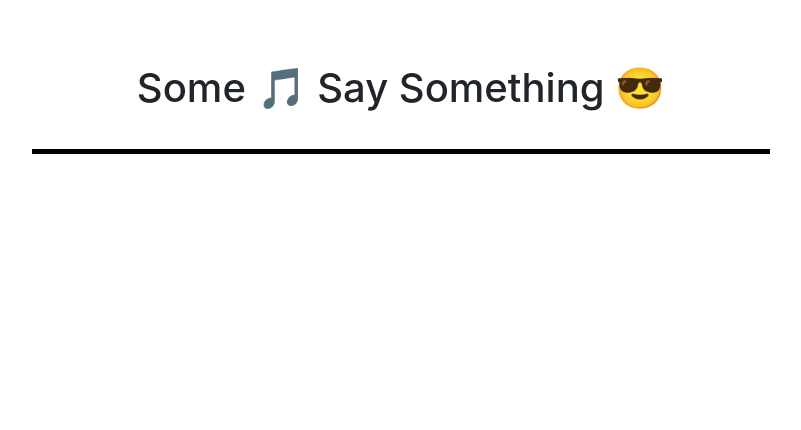
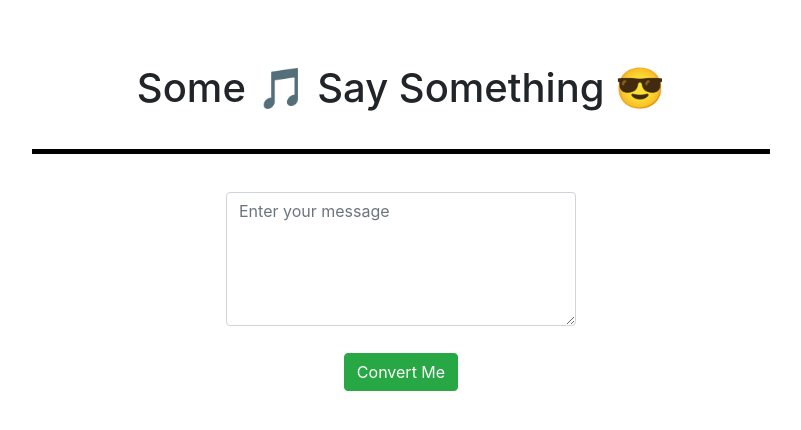
Before and after one commit to malditagaseosa/some-notes-say-something, a Vue app: page / in a window 1280 px wide. Shown: the top 430 px of the page, without its empty margins (239-1040 px from the left). Built offline with nearby package versions, Linux system fonts and the light colour scheme.

Commit message:
add a main component with textarea and button

```diff
--- a/src/App.vue
+++ b/src/App.vue
@@ -1,17 +1,19 @@
 <template>
   <div id="app">
     <app-header v-bind:title="title" v-bind:repository="repository"></app-header>
-    <main></main>
+    <app-main></app-main>
   </div>
 </template>
 
 <script>
 import AppHeader from "./components/Header.vue";
+import AppMain from "./components/Main.vue";
 
 export default {
   name: "app",
   components: {
-    "app-header": AppHeader
+    "app-header": AppHeader,
+    "app-main": AppMain
   },
   data() {
     return {
--- a/src/components/Header.vue
+++ b/src/components/Header.vue
@@ -6,7 +6,7 @@
 </template>
 <script>
 export default {
-  name: "navbar",
+  name: "app-header",
   props: {
     title: String,
     repository: String
--- /dev/null
+++ b/src/components/Main.vue
@@ -0,0 +1,56 @@
+<template>
+  <main>
+    <div class="container">
+      <div class="row">
+        <div class="col-md-4"></div>
+        <div class="col-md-4">
+          <b-form @submit.prevent="onSubmit">
+            <b-form-textarea
+              :rows="5"
+              id="message"
+              v-model="message"
+              placeholder="Enter your message"
+            ></b-form-textarea>
+            <div class="row">
+              <b-button
+                id="btn-convert"
+                class="mx-auto"
+                type="submit"
+                :size="'md'"
+                :variant="'success'"
+              >Convert Me</b-button>
+            </div>
+          </b-form>
+        </div>
+        <div class="col-md-4"></div>
+      </div>
+    </div>
+  </main>
+</template>
+
+<script>
+export default {
+  name: "app-main",
+  data() {
+    return {
+      message: ""
+    };
+  },
+  methods: {
+    onSubmit: function() {
+      console.log(this.message);
+      this.message = "";
+    }
+  }
+};
+</script>
+
+<style>
+.container {
+  margin-top: 3%;
+}
+
+#btn-convert {
+  margin-top: 7%;
+}
+</style>
```
